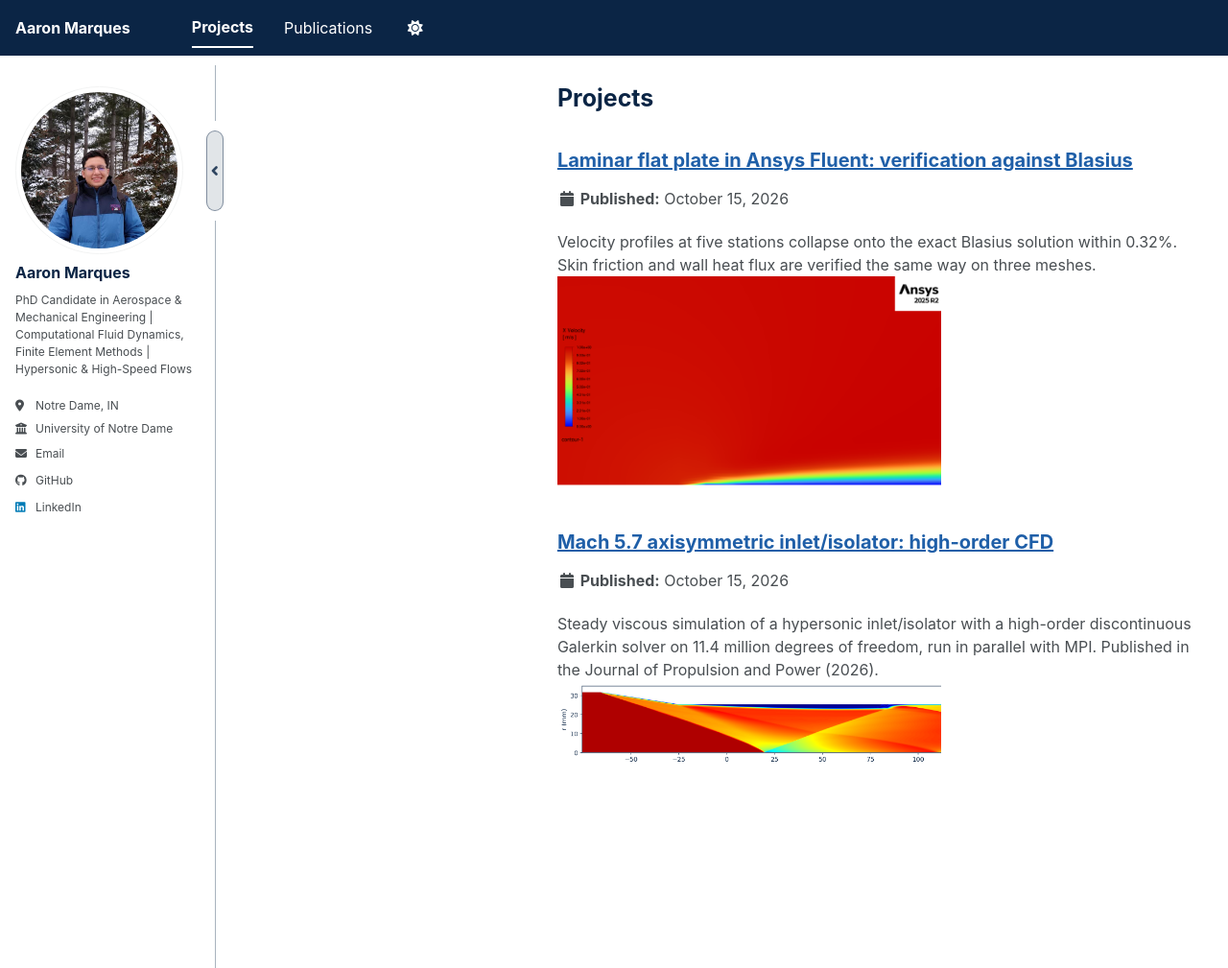
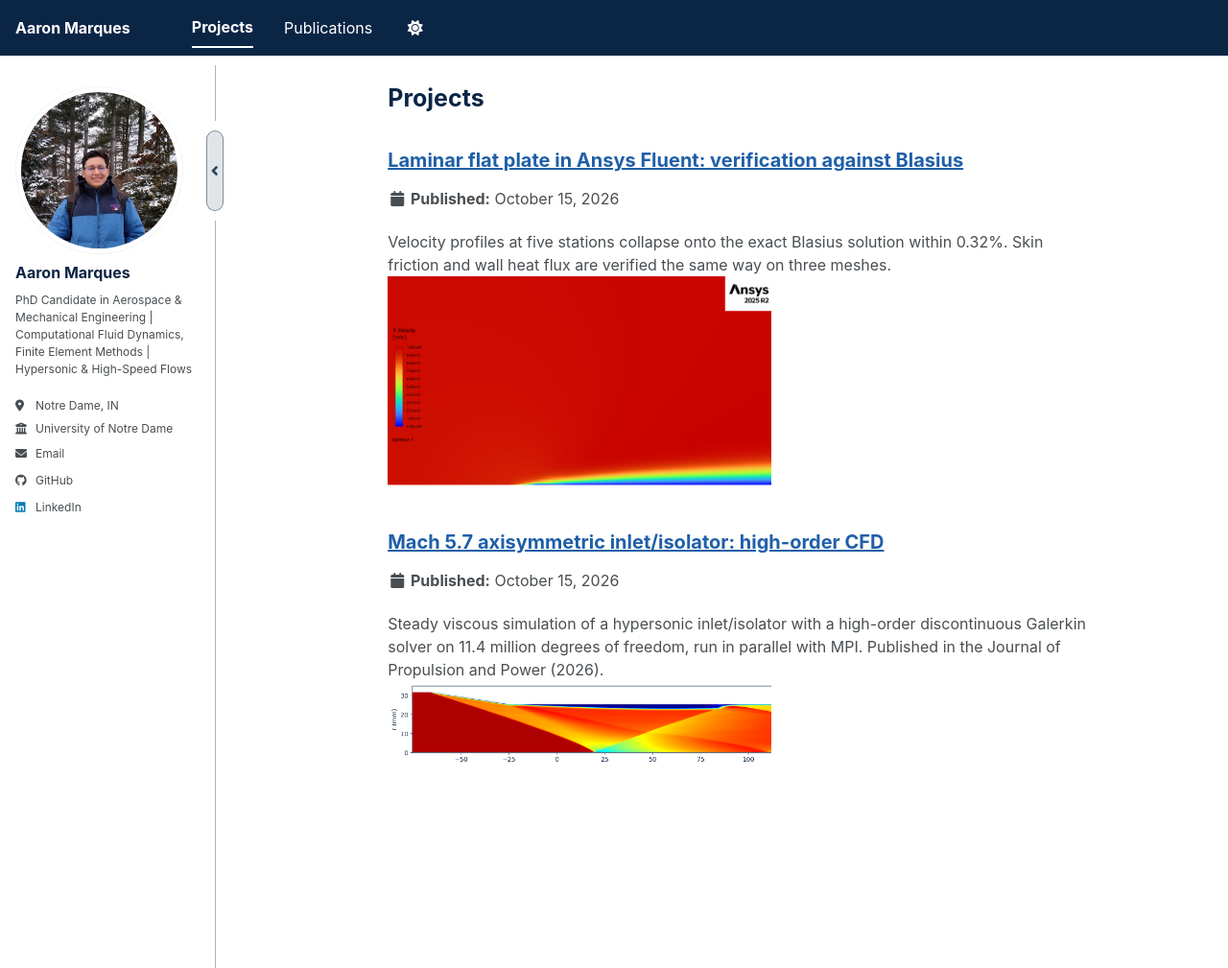
Before and after one commit to aaronmqs/aaronmqs.github.io, a Jekyll site: the page built from _pages/portfolio.html, in a window 1280 px wide and 1009 px high. Shown: the whole window at 96% size. Built offline with Jekyll 4.4.1, drawn with Linux system fonts in a browser that asks for light colours; a style sheet for code colours, icons or effects is not loaded.

Commit message:
Center the Projects and Publications lists

```diff
--- a/_includes/head/custom.html
+++ b/_includes/head/custom.html
@@ -60,7 +60,7 @@ document.addEventListener('DOMContentLoaded', function () {
       x = r.right + 4;
       /* the text column, not the .page box: the column is centered inside
          the box, and the box edge lies under the profile column */
-      var col = document.querySelector('.page__inner-wrap') || main;
+      var col = document.querySelector('.page__inner-wrap, .archive > *') || main;
       if (col) {
         x = Math.min(x, col.getBoundingClientRect().left - 22);
       }
--- a/_sass/_custom.scss
+++ b/_sass/_custom.scss
@@ -106,18 +106,30 @@ html {
   }
 }
 
+/* rem, not em: inside a heading, em is the heading's own (larger) size.
+   On list pages (Projects, Publications) the .archive box floats right, so
+   its children are capped and centered, not the box itself. */
 .page__inner-wrap,
-.archive {
-  max-width: 46em;
+.archive > * {
+  max-width: 46rem;
 }
 
 /* ".page .page__inner-wrap": the theme floats the column left with that
    selector, so a plain ".page__inner-wrap" rule cannot center it */
-.page .page__inner-wrap,
-body.sidebar-hidden .archive {
+.page .page__inner-wrap {
   float: none;
   margin-left: auto;
   margin-right: auto;
+}
+
+.archive > * {
+  margin-left: auto;
+  margin-right: auto;
+}
+
+/* list items keep space on the right for a contents box these pages lack */
+.archive .list__item {
+  padding-right: 0;
 }
 
 /* No footer (GitHub/Feed links, credits, sitemap) */
```
